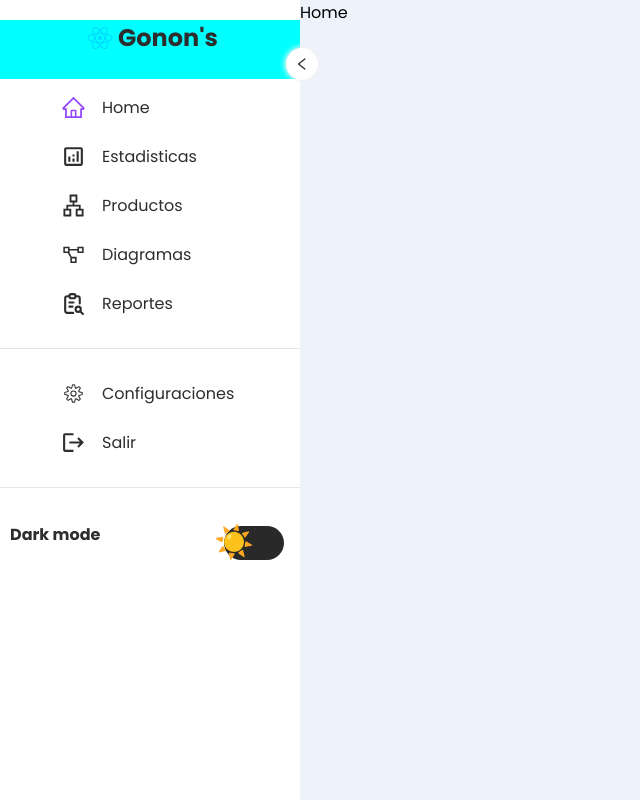
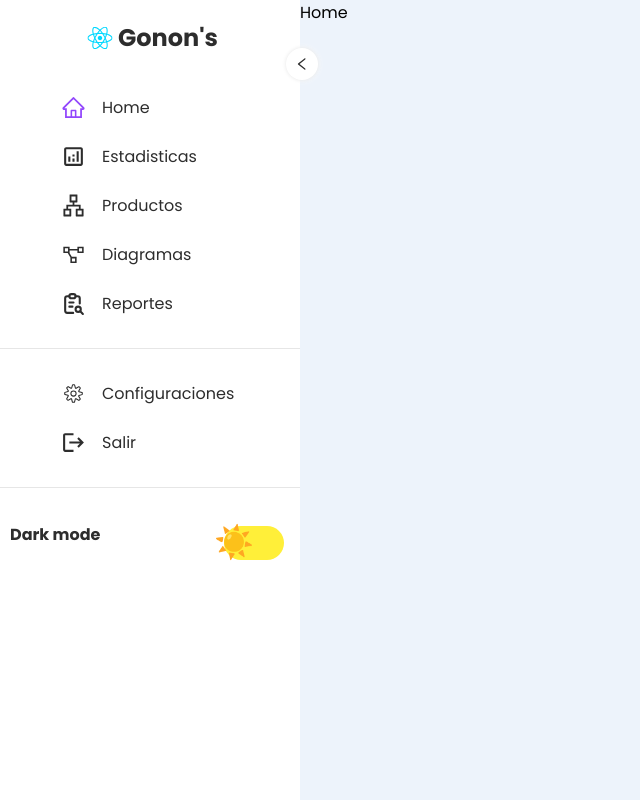
Before and after one commit to Juan-Gonon/Sidebar, a React (Vite) app: page / in a window 1280 px wide. Shown: the whole page, without its empty margins (0-640 px from the left). Built offline with nearby package versions, Linux system fonts and the light colour scheme.

Commit message:
finished sidebar

```diff
--- a/src/components/Sidebar.jsx
+++ b/src/components/Sidebar.jsx
@@ -11,7 +11,7 @@ import { ThemeContext } from '../context/Context'
 export const Sidebar = ({ sidebarOpen, setSidebarOpen }) => {
   const { pathname } = useLocation()
   const isActive = location.pathname
-  const { changeTheme } = useContext(ThemeContext)
+  const { changeTheme, theme } = useContext(ThemeContext)
 
   console.log({ pathname, isActive })
 
@@ -22,7 +22,7 @@ export const Sidebar = ({ sidebarOpen, setSidebarOpen }) => {
   console.log(pathname)
 
   return (
-    <Container $isOpen={sidebarOpen}>
+    <Container $isOpen={sidebarOpen} $themeUse={theme}>
       <button className='sidebar__button' onClick={modifySidebar}>
         <AiOutlineLeft />
       </button>
@@ -63,7 +63,7 @@ export const Sidebar = ({ sidebarOpen, setSidebarOpen }) => {
       }
       <Divider />
       <div className='theme__content'>
-        {sidebarOpen && <span>Dark mode</span>}
+        {sidebarOpen && <span className='title__theme'>Dark mode</span>}
         <section className='toggle__content'>
           <article className='grid theme-container'>
             <div className='content'>
@@ -118,7 +118,7 @@ const Container = styled.div`
     justify-content: center;
     align-items: center;
     padding-bottom: ${v.lgSpacing};
-    background: aqua;
+    /* background: aqua; */
 
     .img__content{
       display: flex;
@@ -178,10 +178,14 @@ const Container = styled.div`
     align-items: center;
     justify-content: space-between;
 
-    & span{
+    .title__theme{
       display: block;
       padding: 10px;
       font-weight: 700;
+      opacity: ${({ $isOpen }) => $isOpen ? '1' : '0'};
+      transition: all .3s;
+      white-space: nowrap;
+      overflow: hidden;
     }
 
     .toggle__content{
@@ -239,7 +243,7 @@ const Container = styled.div`
               position: absolute;
               cursor: pointer;
               inset: 0;
-              background: ${v.checkbox};
+              background: ${({ $themeUse }) => $themeUse === 'light' ? v.lightcheckbox : v.checkbox};
               transition: all .4s;
 
               &::before{
```
